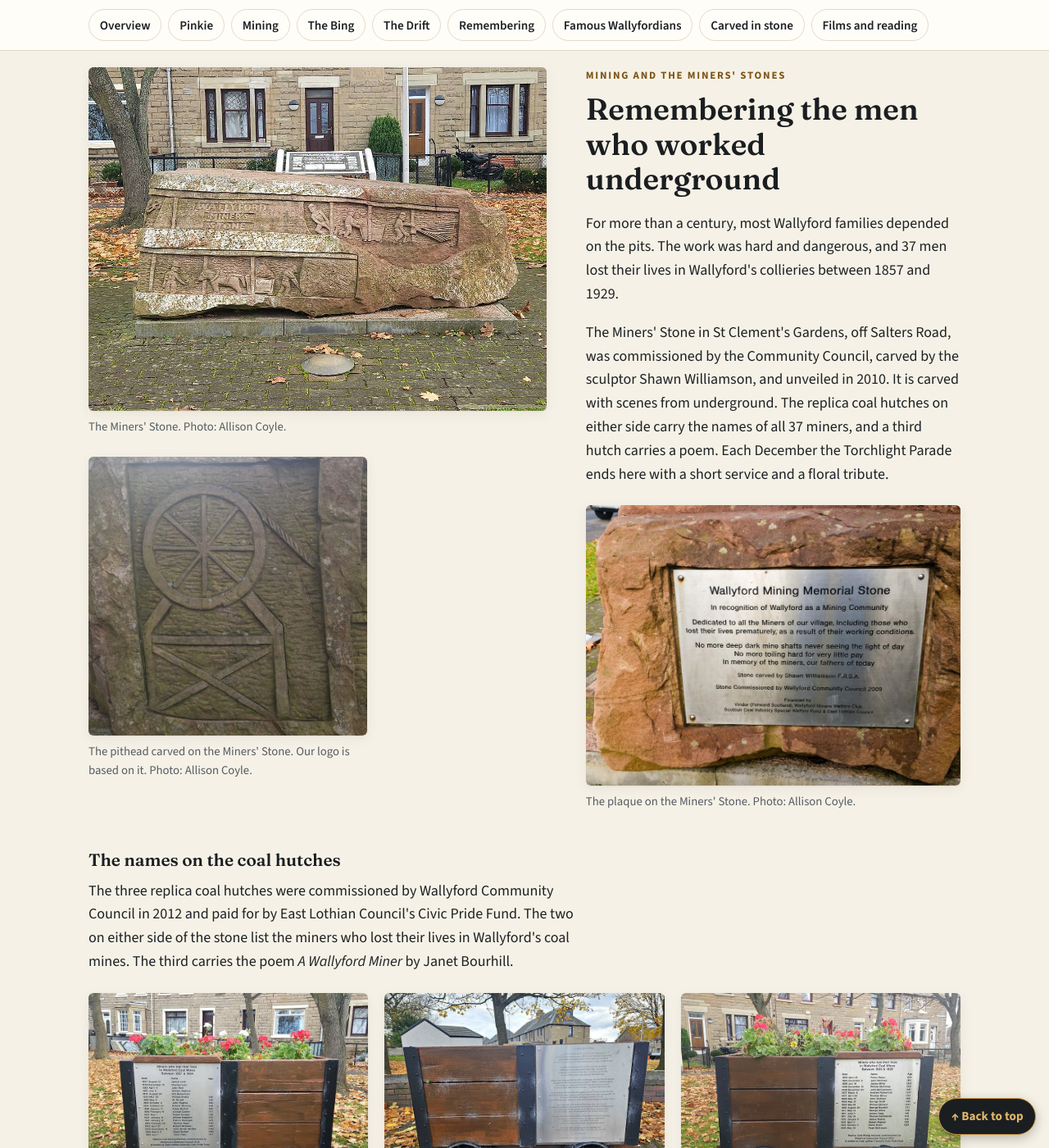
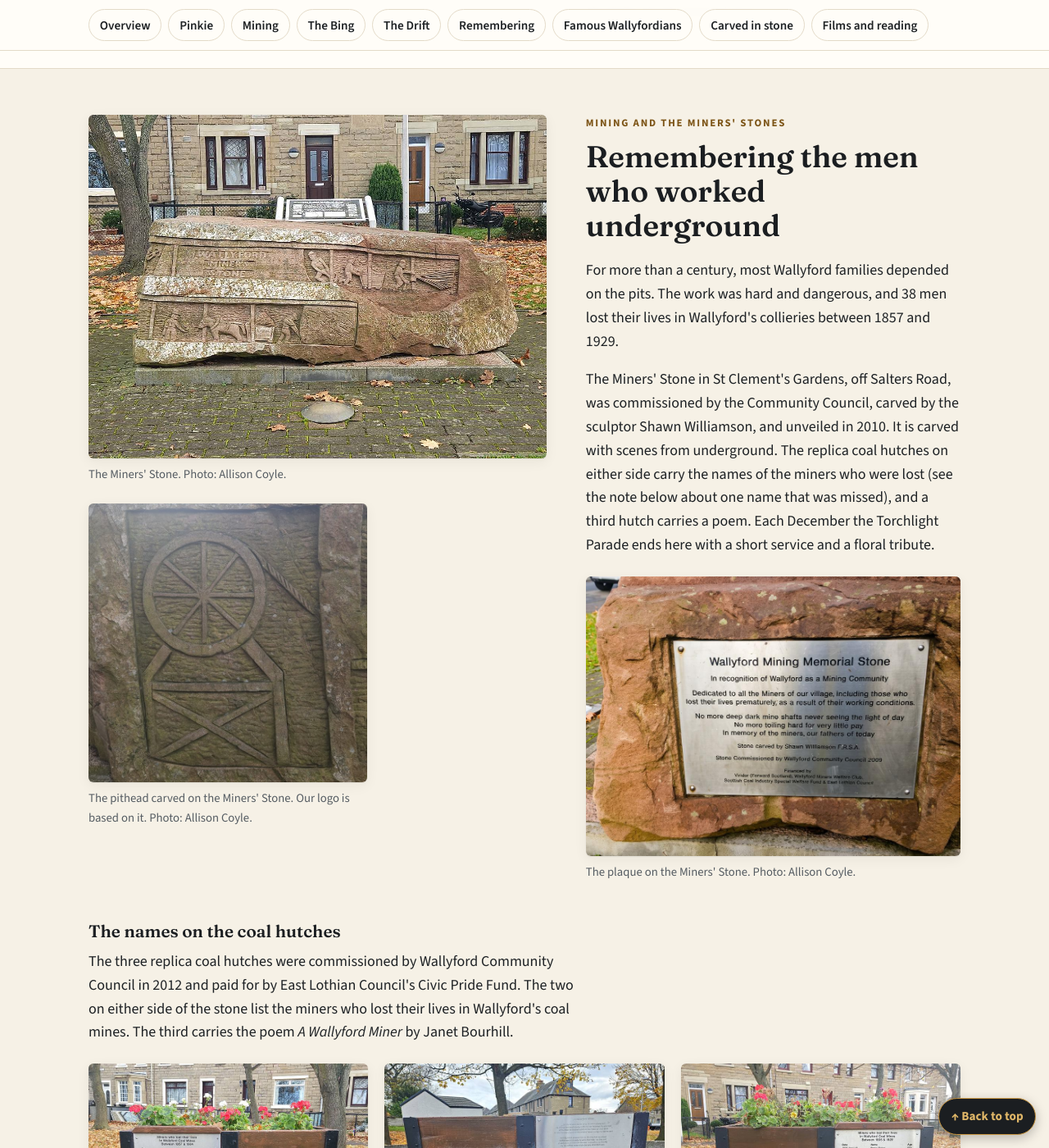
Before and after one commit to dochtie/wallyford-community-council, a Jekyll site: the page built from wallyford.html, in a window 1280 px wide and 1400 px high, scrolled down 2469 px. Shown: the whole window at 82% size. Built offline with Jekyll 4.4.1, drawn with Linux system fonts in a browser that asks for light colours; some of the changed text lies outside the part shown.

Commit message:
Update History page after local historian's feedback
- Credit Liz Curtis for the 'great or fine' origin and add the 'ford over a small stream' alternative
- 38 miners lost (Thomas Drury's name was missed from the hutch plaques), updated on History, Home and Council pages
- Note that the hutches carry 37 of the 38 names

Co-Authored-By: Claude Sonnet 5.5 <noreply@anthropic.com>
Claude-Session: https://claude.ai/code/session_01AHWgmsu24Pbs6Dphz8YY7Q

```diff
--- a/council.html
+++ b/council.html
@@ -119,7 +119,7 @@ description: What Wallyford Community Council does, who we are, when we meet, th
       <h2>Christmas Lights and Torchlight Parade</h2>
       <p class="card-big" style="color:var(--paper)" data-parade-date data-prefix="This year: ">First Friday in December</p>
       <p>The Torchlight Parade is the biggest night in our calendar. On the first Friday of December, the parade sets off at 6.30pm from the Wallyford Miners' Charitable Society Club car park and, led by the Preston Lodge High School Pipe Band, makes its way up Salters Road to the Miners' Stone.</p>
-      <p>There we hold a short Christmas service with carol singing and lay a floral tribute to remember the 37 miners lost in Wallyford's pits. Then the Gala King and Queen switch on the village Christmas lights for the festive season.</p>
+      <p>There we hold a short Christmas service with carol singing and lay a floral tribute to remember the 38 miners lost in Wallyford's pits. Then the Gala King and Queen switch on the village Christmas lights for the festive season.</p>
       <p>The lights and the parade are paid for by our fundraising throughout the year.</p>
       {% include review.html type="todo" text="How can people help on the night? Volunteering, donating, sponsoring the lights?" %}
     </div>
--- a/index.html
+++ b/index.html
@@ -72,7 +72,7 @@ description: Wallyford Community Council. Meetings, reporting problems, local hi
     <div>
       <p class="eyebrow">About Wallyford</p>
       <h2>A village built on coal</h2>
-      <p>Wallyford grew up around its pits, its brickworks and its farms. The pits closed long ago, but the mining story is still everywhere: in the Miners' Stone, in the carved stones on the Bing, and in the names on the coal hutches that remember the 37 men who never came home.</p>
+      <p>Wallyford grew up around its pits, its brickworks and its farms. The pits closed long ago, but the mining story is still everywhere: in the Miners' Stone, in the carved stones on the Bing, and in the names on the coal hutches that remember the 38 men who never came home.</p>
       <p>Today the village is growing faster than at any time since, with new homes, a new primary school and the Wallyford Learning Campus.</p>
       <p><a class="btn btn-dark" href="{{ '/wallyford/' | relative_url }}">Discover Wallyford's story</a></p>
     </div>
--- a/wallyford.html
+++ b/wallyford.html
@@ -35,7 +35,7 @@ description: The story of Wallyford, East Lothian. Mining and the Miners' Stones
   <div class="wrap split">
     <div class="prose">
       <h2>A mining village</h2>
-      <p>Wallyford sits on high ground looking out over the Firth of Forth, just across the railway from Musselburgh. The name is thought to come from the Scots word <em>wally</em>, meaning great or fine, and Salters Road is named after the monks who carried salt along it from Prestonpans to Newbattle Abbey.</p>
+      <p>Wallyford sits on high ground looking out over the Firth of Forth, just across the railway from Musselburgh. The name is thought to come from the Scots word <em>wally</em>, meaning great or fine (according to Liz Curtis, in her <em>Place-names of East Lothian</em>). Alternatively it may mean &ldquo;ford over a small stream&rdquo;, as the Scots <em>wall</em> means both &ldquo;source of water, spring&rdquo; and &ldquo;pool or stream fed by a spring&rdquo;. Salters Road is named after the monks who carried salt along it from Prestonpans to Newbattle Abbey.</p>
       <p>For most of its history Wallyford was a mining village, with three pits, a brickworks and the farms around it. Since 2016 it has grown faster than ever, with new homes, a new primary school and the Wallyford Learning Campus.</p>
 
       <details class="more" open>
@@ -84,8 +84,8 @@ description: The story of Wallyford, East Lothian. Mining and the Miners' Stones
     <div class="prose">
       <p class="eyebrow">Mining and the Miners' Stones</p>
       <h2>Remembering the men who worked underground</h2>
-      <p>For more than a century, most Wallyford families depended on the pits. The work was hard and dangerous, and 37 men lost their lives in Wallyford's collieries between 1857 and 1929.</p>
-      <p>The Miners' Stone in St Clement's Gardens, off Salters Road, was commissioned by the Community Council, carved by the sculptor Shawn Williamson, and unveiled in 2010. It is carved with scenes from underground. The replica coal hutches on either side carry the names of all 37 miners, and a third hutch carries a poem. Each December the Torchlight Parade ends here with a short service and a floral tribute.</p>
+      <p>For more than a century, most Wallyford families depended on the pits. The work was hard and dangerous, and 38 men lost their lives in Wallyford's collieries between 1857 and 1929.</p>
+      <p>The Miners' Stone in St Clement's Gardens, off Salters Road, was commissioned by the Community Council, carved by the sculptor Shawn Williamson, and unveiled in 2010. It is carved with scenes from underground. The replica coal hutches on either side carry the names of the miners who were lost (see the note below about one name that was missed), and a third hutch carries a poem. Each December the Torchlight Parade ends here with a short service and a floral tribute.</p>
       <figure class="figure" style="margin-top:1.5rem">
         <img src="{{ '/assets/img/miners-stone-plaque.jpg' | relative_url }}" alt="Metal plaque set into the red sandstone of the Miners' Stone. It reads: Wallyford Mining Memorial Stone. In recognition of Wallyford as a Mining Community. Dedicated to all the Miners of our village, including those who lost their lives prematurely, as a result of their working conditions. No more deep dark mine shafts never seeing the light of day, no more toiling hard for very little pay, in memory of the miners, our fathers of today. Stone carved by Shawn Williamson F.R.S.A. Stone commissioned by Wallyford Community Council 2009. Financed by Viridor (Forward Scotland), Wallyford Miners Welfare Club, Scottish Coal Industry Special Welfare Fund and East Lothian Council." width="1000" height="747" loading="lazy">
         <figcaption>The plaque on the Miners' Stone. Photo: Allison Coyle.</figcaption>
@@ -121,7 +121,7 @@ description: The story of Wallyford, East Lothian. Mining and the Miners' Stones
       </figure>
     </div>
     <details class="more">
-      <summary>Show the names of the 37 miners</summary>
+      <summary>Show the names on the hutches</summary>
       <div class="grid grid-2 miners-tables">
         {%- for plaque in site.data.miners %}
         <div class="table-scroll">
@@ -139,7 +139,7 @@ description: The story of Wallyford, East Lothian. Mining and the Miners' Stones
         </div>
         {%- endfor %}
       </div>
-      <p class="miners-note">Names, dates and ages are as they appear on the hutches. Where no age is shown, none is given on the plaque.</p>
+      <p class="miners-note">Names, dates and ages are as they appear on the hutches. Where no age is shown, none is given on the plaque. The hutches carry 37 names, but 38 miners were lost. The name of Thomas Drury was missed when the plaques were made, so it is not on the hutches.</p>
     </details>
   </div>
 </section>
```
